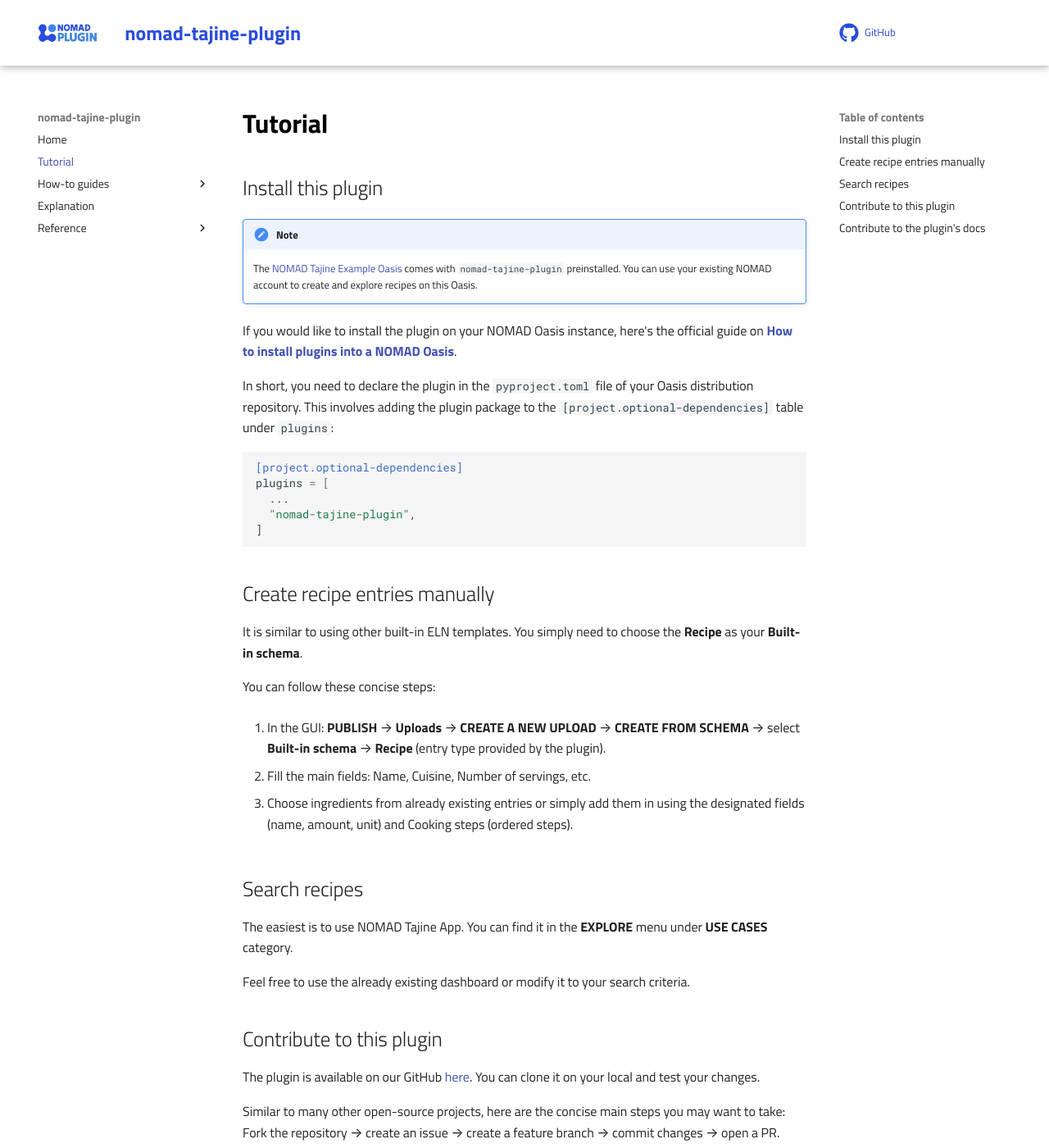
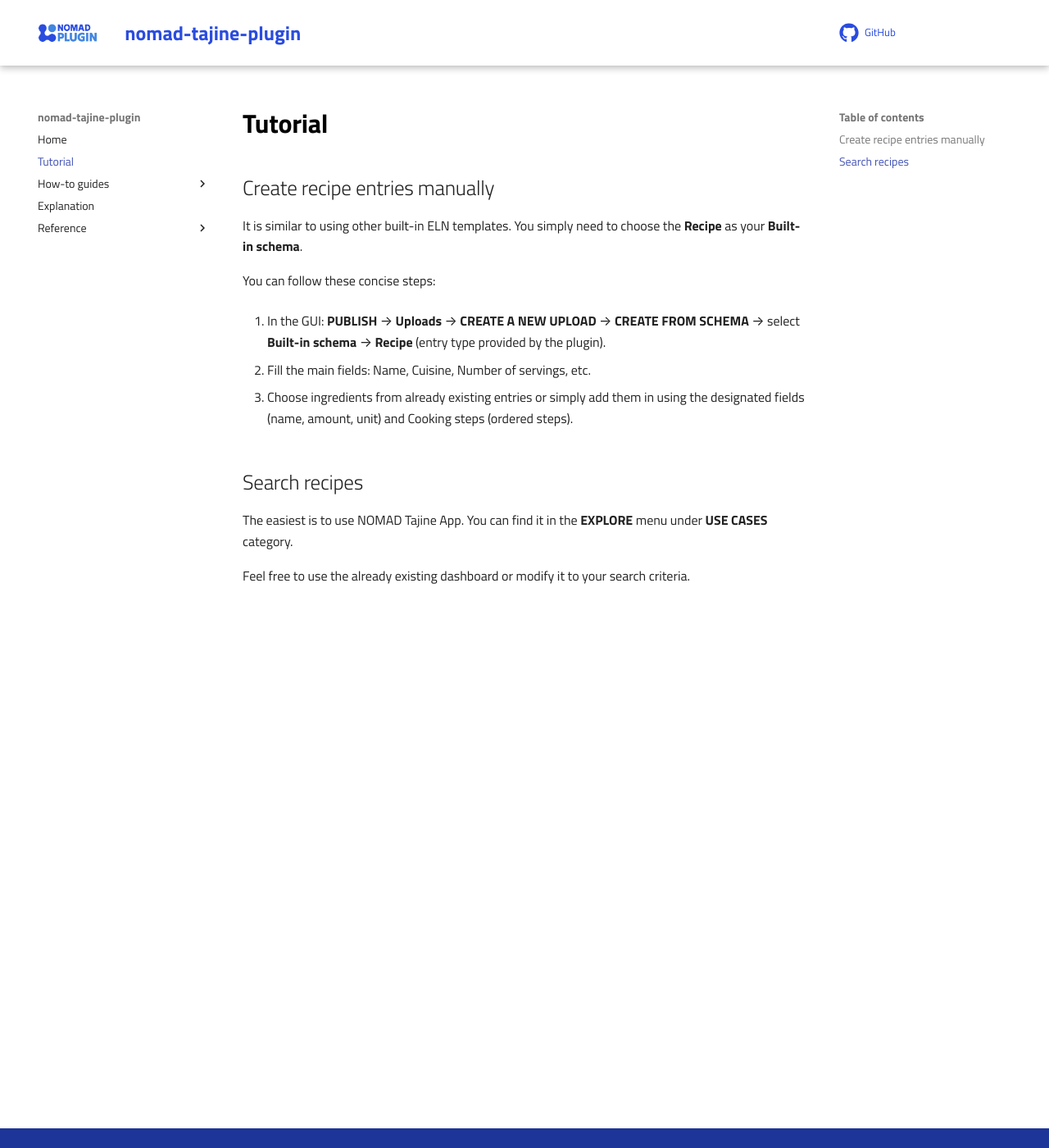
Before and after one commit to FAIRmat-NFDI/nomad-tajine-plugin, an MkDocs documentation site: the page built from docs/tutorial/tutorial.md, in a window 1280 px wide and 1400 px high. Shown: the whole window at 82% size. Built offline with MkDocs 1.6.1 and Material for MkDocs 9.7.7, drawn with Linux system fonts in a browser that asks for light colours; comment, search, counter and statistics services are not loaded; some of the changed text lies outside the part shown.

Commit message:
Restructure

````diff
--- a/docs/tutorial/tutorial.md
+++ b/docs/tutorial/tutorial.md
@@ -1,24 +1,4 @@
 # Tutorial
-
-## Install this plugin
-
-!!! note "Note"
-    The [NOMAD Tajine Example Oasis](https://nomad-lab.eu/prod/v1/tajine/gui/about/information)
-    comes with `nomad-tajine-plugin` preinstalled. You can use
-    your existing NOMAD account to create and explore recipes on this
-    Oasis.
-
-If you would like to install the plugin on your NOMAD Oasis instance, here's the official guide on [**How to install plugins into a NOMAD Oasis**](https://nomad-lab.eu/prod/v1/docs/howto/oasis/configure.html#plugins).
-
-In short, you need to declare the plugin in the `pyproject.toml` file of your Oasis distribution repository. This involves adding the plugin package to the `[project.optional-dependencies]` table under `plugins`:
-
-```toml
-[project.optional-dependencies]
-plugins = [
-  ...
-  "nomad-tajine-plugin",
-]
-```
 
 ## Create recipe entries manually
 
@@ -38,25 +18,3 @@
 The easiest is to use NOMAD Tajine App. You can find it in the **EXPLORE** menu under **USE CASES** category.
 
 Feel free to use the already existing dashboard or modify it to your search criteria.
-
-## Contribute to this plugin
-
-The plugin is available on our GitHub [here](https://github.com/FAIRmat-NFDI/nomad-tajine-plugin). You can clone it on your local
-and test your changes.
-
-Similar to many other open-source projects, here are the concise main steps you may want to take:
-Fork the repository → create an issue → create a feature branch → commit changes → open a PR.
-
-Keep changes minimal and documented; reference existing issues where possible.
-
-## Contribute to the plugin's docs
-
-The steps are the same as briefly mentioned above.
-
-Noteworthy is that the docs are Markdown and deployed using **MkDocs**.
-
-After you modified or added to the docs, preview them locally for a final sanity check:
-
-```bash
-uv run mkdocs serve
-```
````
Also changed, not shown: docs/how_to/contribute_to_the_documentation.md (+9 -2 lines), docs/how_to/contribute_to_this_plugin.md (+7 -2 lines), docs/how_to/install_this_plugin.md (+17 -2 lines).
